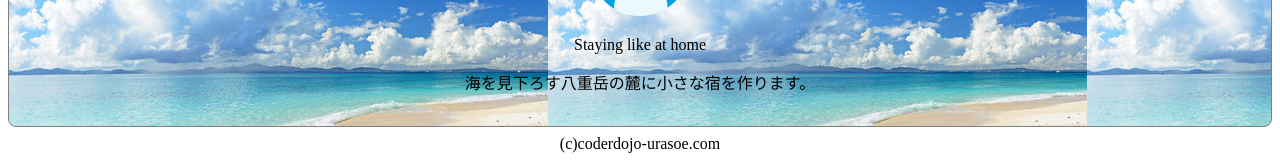
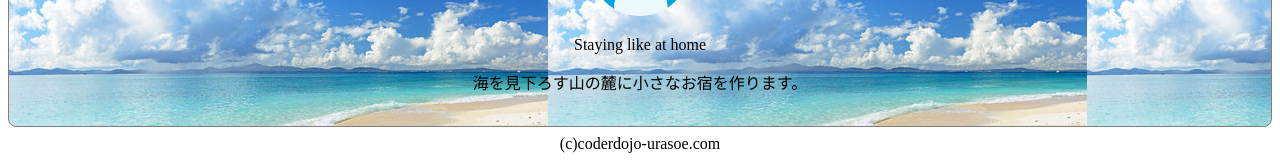
Before and after one commit to BlueDaisy18/github.io, a plain HTML site: page docs/index.html in a window 1280 px wide. Shown: the part 176-336 px from the top of the page. Drawn offline with Linux system fonts and the light colour scheme.

Commit message:
add image photo

```diff
--- a/docs/index.html
+++ b/docs/index.html
@@ -11,7 +11,7 @@
         <h1>bluedaisy</h1>
         <img src="img/bluedaisy.png"alt="nimal penguin">
         <p>Staying like at home </p>
-        <p>海を見下ろす八重岳の麓に小さな宿を作ります。</p>
+        <p>海を見下ろす山の麓に小さなお宿を作ります。</p>
     </section>
     <footer>(c)coderdojo-urasoe.com</footer>
 </body>
```
Also changed, not shown: docs/img/first penguine.jpg (added).
